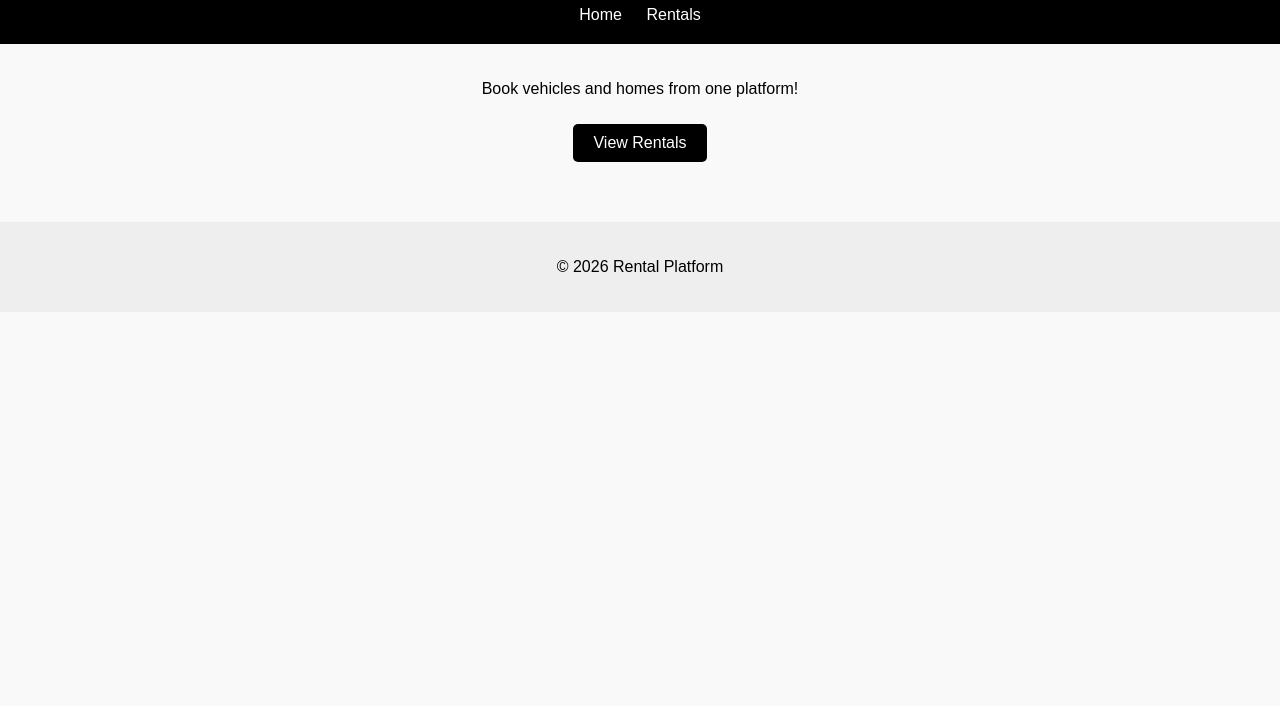
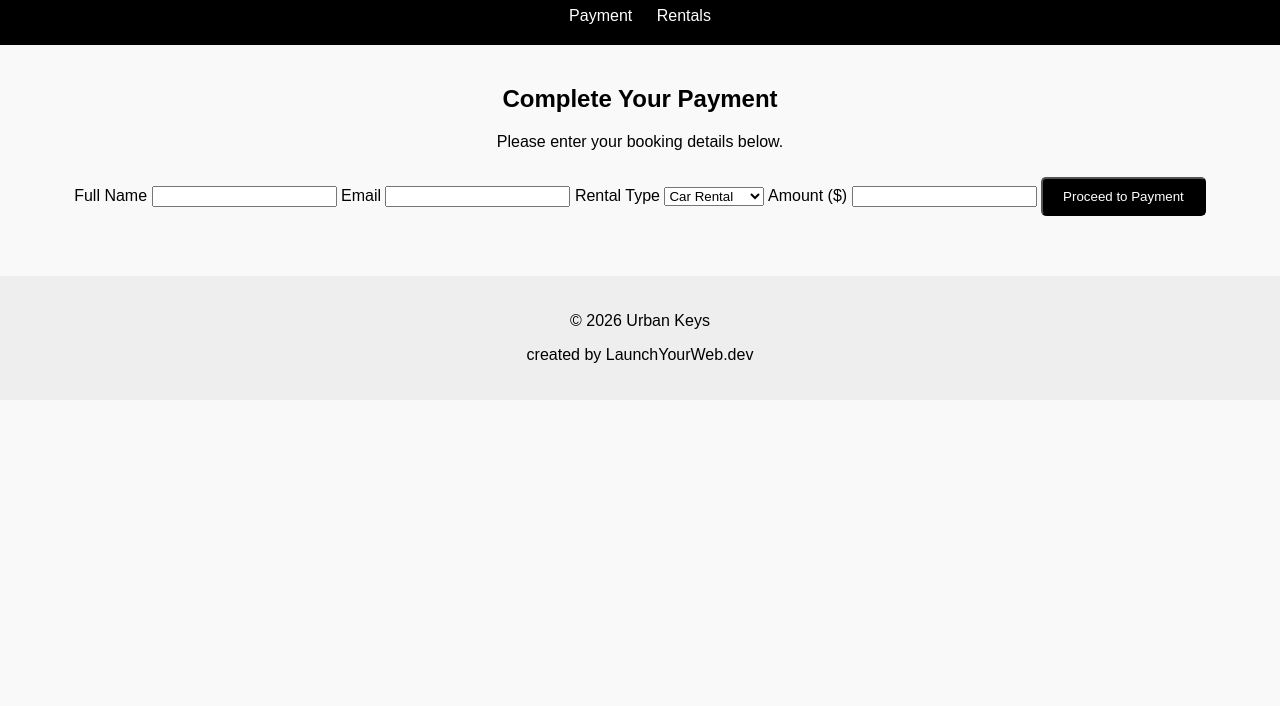
Before and after one commit to rosaangeldiaz/rental-platform, a plain HTML site: page index.html in a window 1280 px wide. Shown: the part 94-800 px from the top of the page. Drawn offline with Linux system fonts and the light colour scheme.

Commit message:
Update index.html

```diff
--- a/index.html
+++ b/index.html
@@ -3,27 +3,49 @@
 <head>
   <meta charset="UTF-8">
   <meta name="viewport" content="width=device-width, initial-scale=1.0">
-  <title>Car & Home Rentals</title>
+  <title>Urban Keys | Secure Payment</title>
   <link rel="stylesheet" href="styles/style.css">
 </head>
 <body>
+
   <header>
-    <h1>Car & Home Rentals Made Simple</h1>
+    <h1 class="logo">🔑 Urban Keys</h1>
     <nav>
-      <a href="index.html">Home</a>
+      <a href="index.html">Payment</a>
       <a href="rentals.html">Rentals</a>
     </nav>
   </header>
 
-  <main>
-    <section class="intro">
-      <p>Book vehicles and homes from one platform!</p>
-      <a class="btn" href="rentals.html">View Rentals</a>
+  <main class="payment-page">
+    <section class="payment-container">
+      <h2>Complete Your Payment</h2>
+      <p>Please enter your booking details below.</p>
+
+      <form>
+        <label>Full Name</label>
+        <input type="text" required>
+
+        <label>Email</label>
+        <input type="email" required>
+
+        <label>Rental Type</label>
+        <select>
+          <option>Car Rental</option>
+          <option>Home Rental</option>
+        </select>
+
+        <label>Amount ($)</label>
+        <input type="number" required>
+
+        <button type="submit" class="btn">Proceed to Payment</button>
+      </form>
     </section>
   </main>
 
   <footer>
-    <p>&copy; 2026 Rental Platform</p>
+  <p>&copy; 2026 Urban Keys</p>
+  <p class="credit">created by LaunchYourWeb.dev</p>
   </footer>
+
 </body>
 </html>
```
